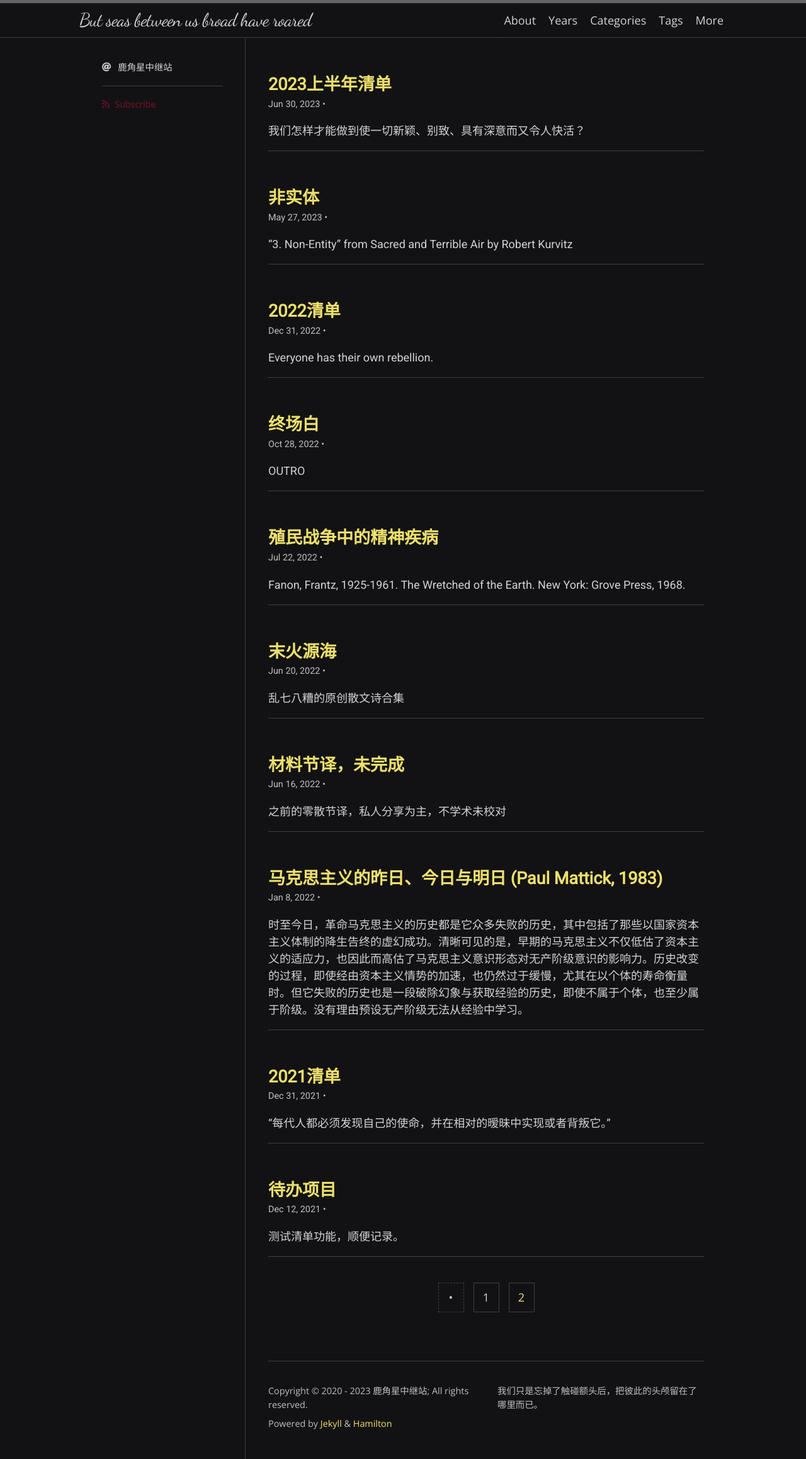
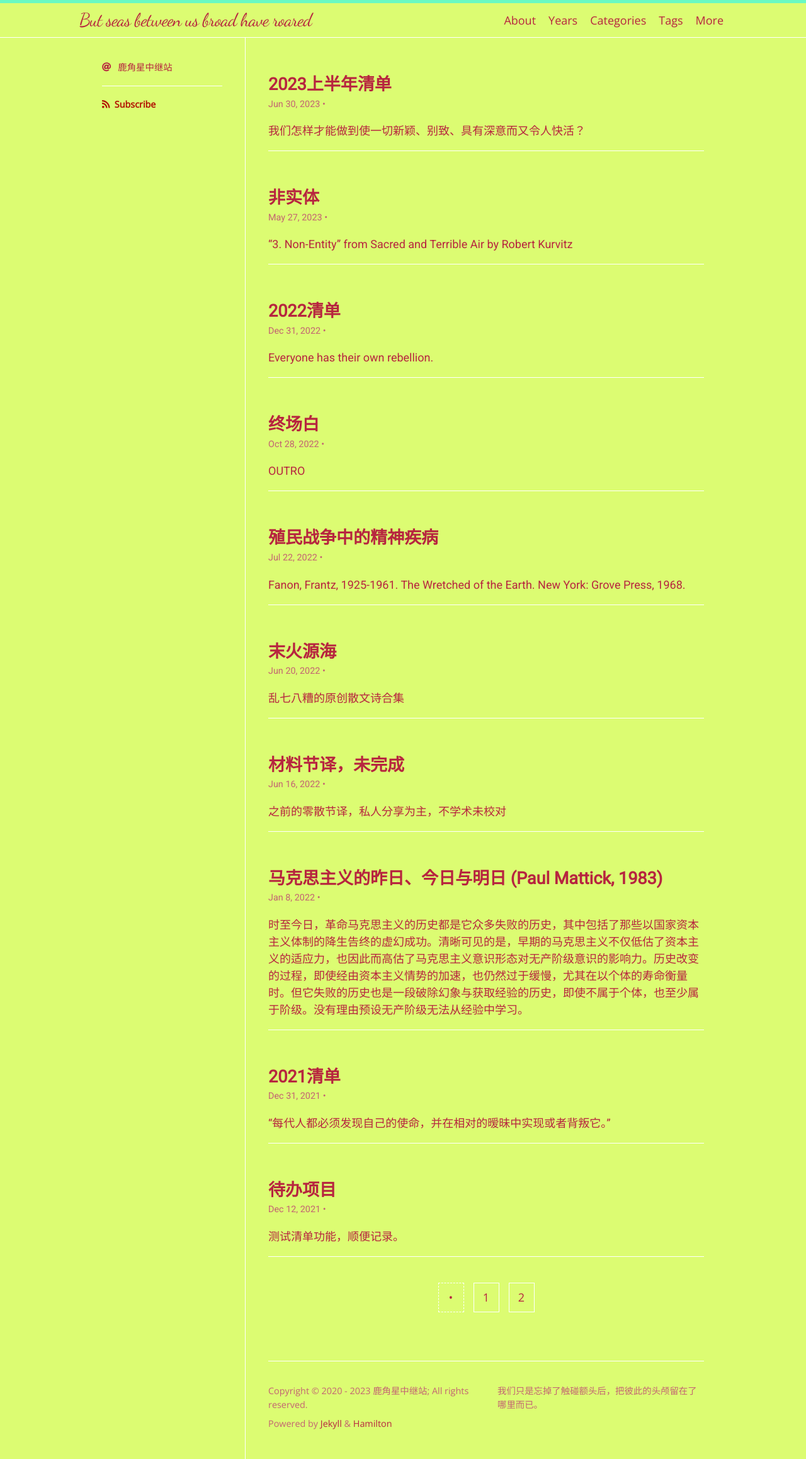
Before and after one commit to scatterdclouds/scatterdclouds.github.io, a Jekyll site: the page built from index.html, in a window 1280 px wide. Shown: the whole page at 63% size. Built offline with Jekyll 4.4.1, drawn with Linux system fonts in a browser that asks for light colours; nearby versions of some CDN libraries; some web fonts are replaced; the list of posts is cut into pages by our own code; comment, search, counter and statistics services are not loaded.

Commit message:
Update _config.yml

```diff
--- a/_config.yml
+++ b/_config.yml
@@ -12,7 +12,7 @@ plugins:
 
 paginate: 10
 
-skin: goldenwitch
+skin: watermelon
 
 # Uncomment the below line and set the tracking ID for enabling Google Analytics
 #
```
